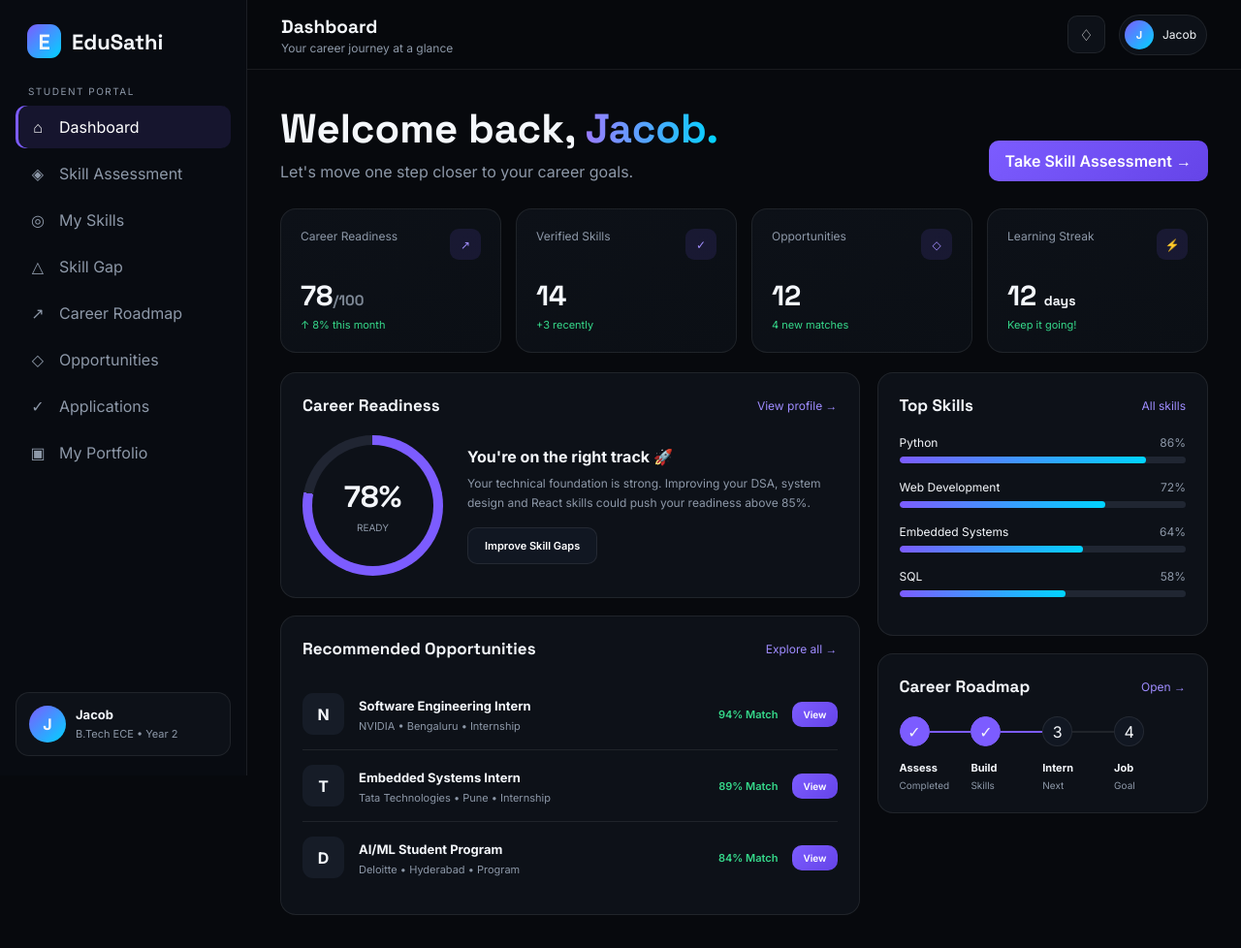
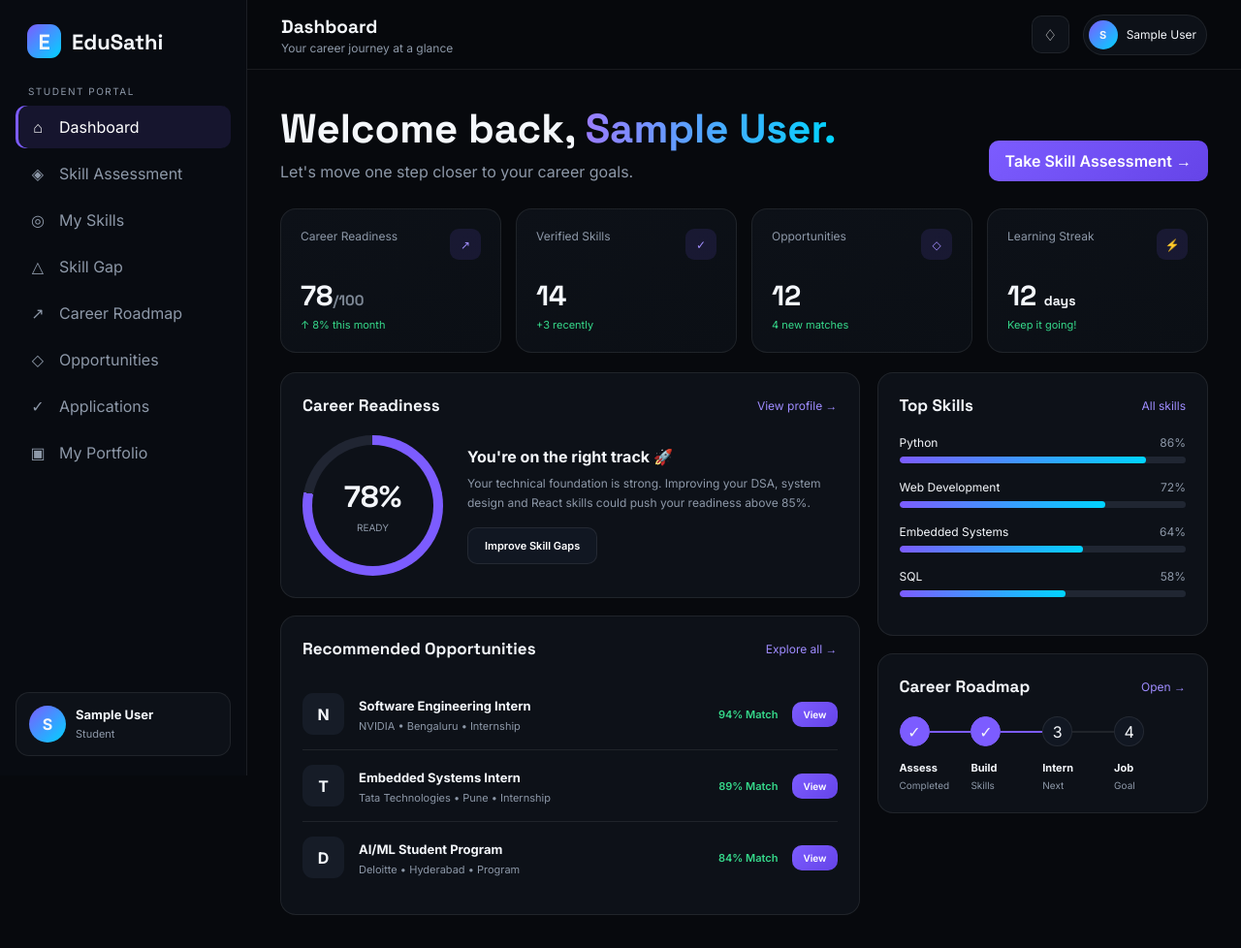
Before and after one commit to Gautam-RN/DARANG, a Flask app: page /student in a window 1280 px wide. Shown: the whole page at 97% size. Run offline with Flask 3, Linux system fonts and the light colour scheme; the visitor is signed in with stand-in values (Sample User, id 1).

Commit message:
Update student.html

```diff
--- a/templates/student.html
+++ b/templates/student.html
@@ -1030,6 +1030,9 @@
 
 <body>
 
+{% set student_name = session.get("full_name", "Student") %}
+{% set student_initial = student_name[0] | upper %}
+
 <!-- ================= SIDEBAR ================= -->
 
 <aside class="sidebar" id="sidebar">
@@ -1088,11 +1091,11 @@
     <div class="sidebar-bottom">
 
         <div class="student-mini">
-            <div class="avatar">J</div>
+            <div class="avatar">{{ student_initial }}</div>
 
             <div>
-                <strong>Jacob</strong>
-                <span>B.Tech ECE • Year 2</span>
+                <strong>{{ student_name }}</strong>
+                <span>Student</span>
             </div>
         </div>
 
@@ -1123,8 +1126,8 @@
             <button class="icon-btn" onclick="notification()">♢</button>
 
             <div class="profile-chip">
-                <div class="avatar">J</div>
-                <span>Jacob</span>
+                <div class="avatar">{{ student_initial }}</div>
+                <span>{{ student_name }}</span>
             </div>
 
         </div>
@@ -1144,7 +1147,7 @@
             <div class="hero">
 
                 <div>
-                    <h1>Welcome back, <span class="gradient">Jacob.</span></h1>
+                    <h1>Welcome back, <span class="gradient">{{ student_name }}.</span></h1>
                     <p>Let's move one step closer to your career goals.</p>
                 </div>
 
```
